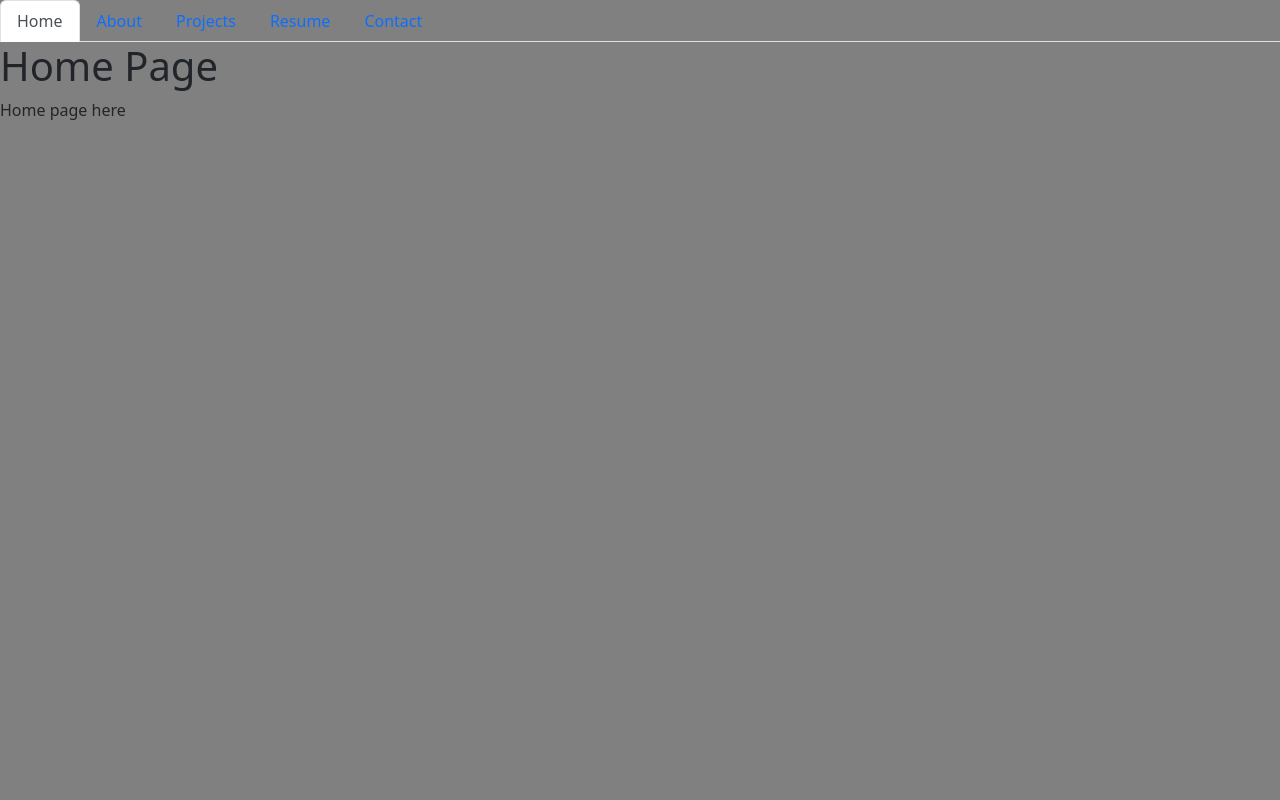
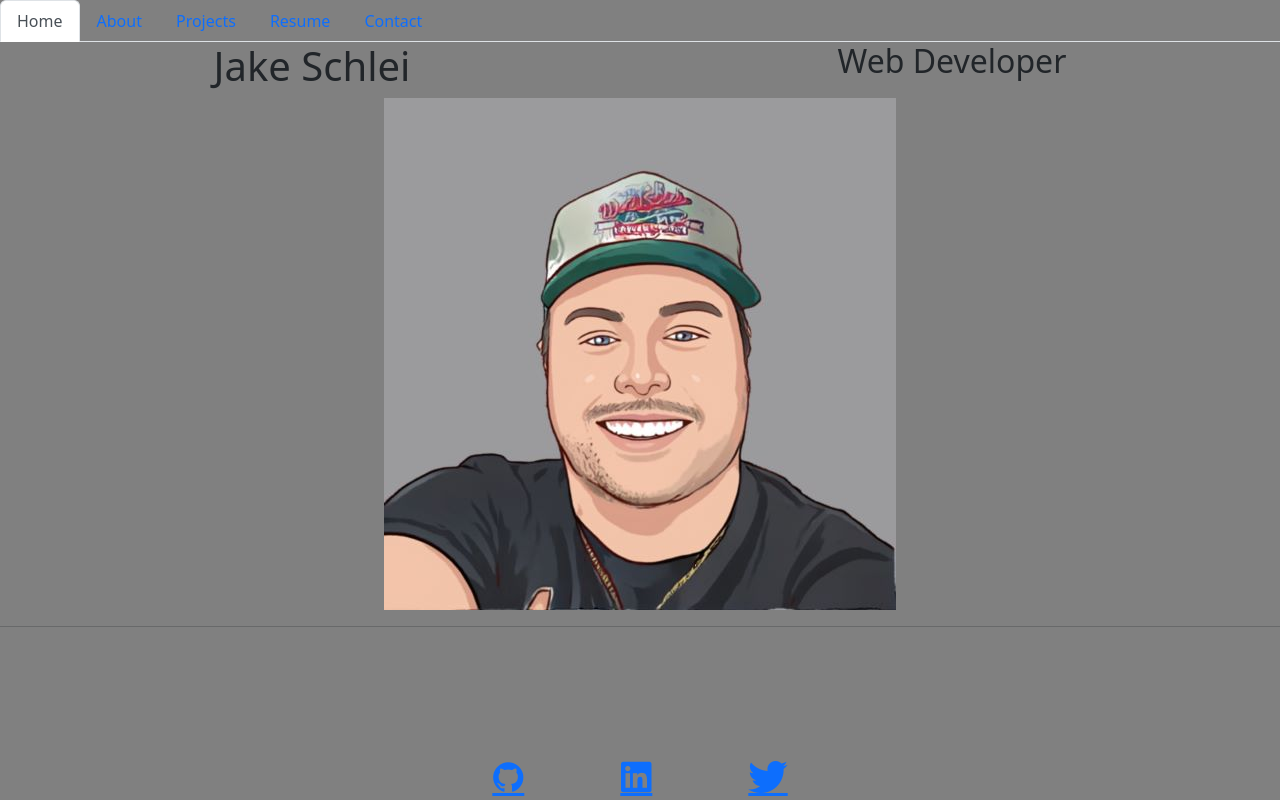
Before and after one commit to JakeSchlei/react-portfolio, a React (Create React App) app: page / in a window 1280 px wide. Built offline with nearby package versions, Linux system fonts and the light colour scheme.

Commit message:
added download link for resume and badges for skills

```diff
--- a/public/index.html
+++ b/public/index.html
@@ -10,6 +10,7 @@
       content="Web site created using create-react-app"
     />
     <link rel="apple-touch-icon" href="%PUBLIC_URL%/logo192.png" />
+    <link rel="stylesheet" href="https://cdn.jsdelivr.net/gh/devicons/devicon@v2.15.1/devicon.min.css">
     <!--
       manifest.json provides metadata used when your web app is installed on a
       user's mobile device or desktop. See https://developers.google.com/web/fundamentals/web-app-manifest/
--- a/src/App.js
+++ b/src/App.js
@@ -1,9 +1,15 @@
 import React from "react";
 import PortfolioContainer from "./components/PortfolioContainer"
+import Footer from "./components/pages/Footer";
 
 
 function App() {
-  return ( <PortfolioContainer /> );
+  return (
+    <div id="page-container">
+      <PortfolioContainer />
+      <Footer />
+    </div>
+  );
 }
 
 export default App;
--- a/src/components/pages/About.js
+++ b/src/components/pages/About.js
@@ -1,10 +1,11 @@
 import React from "react";
+
 
 function About() {
     return (
       <div>
-        <h1>About Me</h1>
-        <p>
+        <h1 className="d-flex justify-content-center">About Me</h1>
+        <p className="d-flex justify-content-center">
           Lorem ipsum dolor, sit amet consectetur adipisicing elit. Eum mollitia
           hic dicta nam excepturi beatae ad officia culpa, molestias voluptates
           tempore voluptatibus vero, neque deserunt, possimus obcaecati facere
--- /dev/null
+++ b/src/components/pages/Footer.js
@@ -0,0 +1,22 @@
+
+function Footer() {
+    return (
+        <div>
+            <hr />
+            <footer>
+                <h2><a href="https://github.com/jakeschlei" target="_blank" rel="noreferrer">
+                <i class="devicon-github-original m-5"></i>
+                </a>
+                <a href="https://www.linkedin.com/in/jacob-schlei-593578159/" target="_blank" rel="noreferrer">
+                <i class="devicon-linkedin-plain m-5"></i>
+                </a>
+                <a href="https://stackoverflow.com/users/19507276/jakeschlei" target="_blank" rel="noreferrer">
+                <i class="devicon-twitter-original m-5"></i>
+                </a>
+                </h2>
+            </footer>
+        </div>
+    )
+}
+
+export default Footer;
--- a/src/components/pages/Home.js
+++ b/src/components/pages/Home.js
@@ -1,12 +1,18 @@
 import React from "react";
+import selfPhoto from "../../assets/project photos/IMG_0623.JPG"
 
 
 function Home() {
     return (
-        <div>
-            <h1>Home Page</h1>
-            <p>Home page here</p>
+    <div>
+        <div className="d-flex justify-content-around">
+            <h1>Jake Schlei</h1>
+            <h2>Web Developer</h2>
         </div>
+        <div className="d-flex justify-content-center">
+        <img src={selfPhoto} alt="Jake Schlei" />
+        </div>
+    </div>
     )
 };
 
--- a/src/components/pages/Resume.js
+++ b/src/components/pages/Resume.js
@@ -1,11 +1,33 @@
 import React from "react";
+import ResumePdf from '../../assets/resume/Jake Schlei Resume.pdf'
 
 
 function Resume() {
     return (
+        <div className="skills-page">
+        <div className="d-flex justify-content-center m-5">
+            <a className="resume-link" href={ResumePdf} download>
+            Click to download resume!
+            </a>
+        </div>
         <div>
-            <h1>Resume</h1>
-            <p>Download Resume Here</p>
+            <h3 className="d-flex justify-content-center m-5">Skills</h3>
+            <div className="d-flex justify-content-around m-5">
+                <img className="skills" src="https://cdn.jsdelivr.net/gh/devicons/devicon/icons/css3/css3-original.svg" alt=""/>
+                <img className="skills" src="https://cdn.jsdelivr.net/gh/devicons/devicon/icons/html5/html5-original.svg" />
+                <img className="skills" src="https://cdn.jsdelivr.net/gh/devicons/devicon/icons/javascript/javascript-original.svg" alt=""/>
+                <img className="skills" src="https://cdn.jsdelivr.net/gh/devicons/devicon/icons/nodejs/nodejs-original.svg" alt=""/>
+                <img className="skills" src="https://cdn.jsdelivr.net/gh/devicons/devicon/icons/express/express-original.svg" alt=""/>
+                <img className="skills" src="https://cdn.jsdelivr.net/gh/devicons/devicon/icons/graphql/graphql-plain.svg" alt=""/>
+                <img className="skills" src="https://cdn.jsdelivr.net/gh/devicons/devicon/icons/react/react-original.svg" alt=""/>
+                <img className="skills" src="https://cdn.jsdelivr.net/gh/devicons/devicon/icons/jquery/jquery-original.svg" alt=""/>
+                <img className="skills" src="https://cdn.jsdelivr.net/gh/devicons/devicon/icons/mysql/mysql-original.svg" alt=""/>
+                <img className="skills" src="https://cdn.jsdelivr.net/gh/devicons/devicon/icons/mongodb/mongodb-original.svg" alt=""/>
+                <img className="skills" src="https://cdn.jsdelivr.net/gh/devicons/devicon/icons/handlebars/handlebars-original.svg" alt=""/>
+            </div>
+
+
+        </div>
         </div>
     )
 };
--- a/src/index.css
+++ b/src/index.css
@@ -1,8 +1,29 @@
 body {
+    margin: 0;
     background-color: grey;
 }
+#page-container {
+    position: relative;
+    min-height: 100vh;
+}
 
-.nav-tabs {
-    background-color: ;
+.resume-link {
+    font-size: xx-large;
+    color: black;
+}
 
+
+
+footer {
+   position: absolute;
+   bottom: 0;
+   width: 100%;
+   display: flex;
+   justify-content: center;
+ height: 2.5rem;
 }
+
+.skills {
+    height: 60px;
+    width: 60px;
+}
```
Also changed, not shown: src/assets/project photos/IMG_0623.JPG (added), 1 other file (tests, documents, lock files or other folders).
